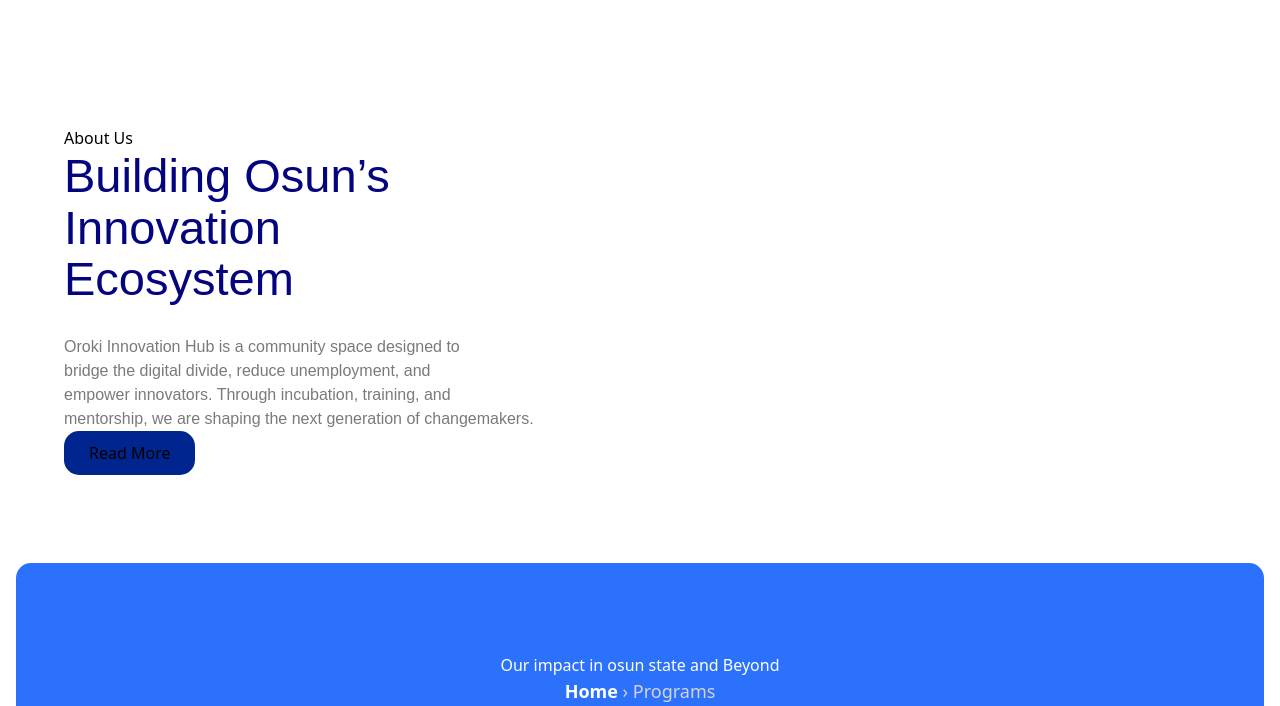
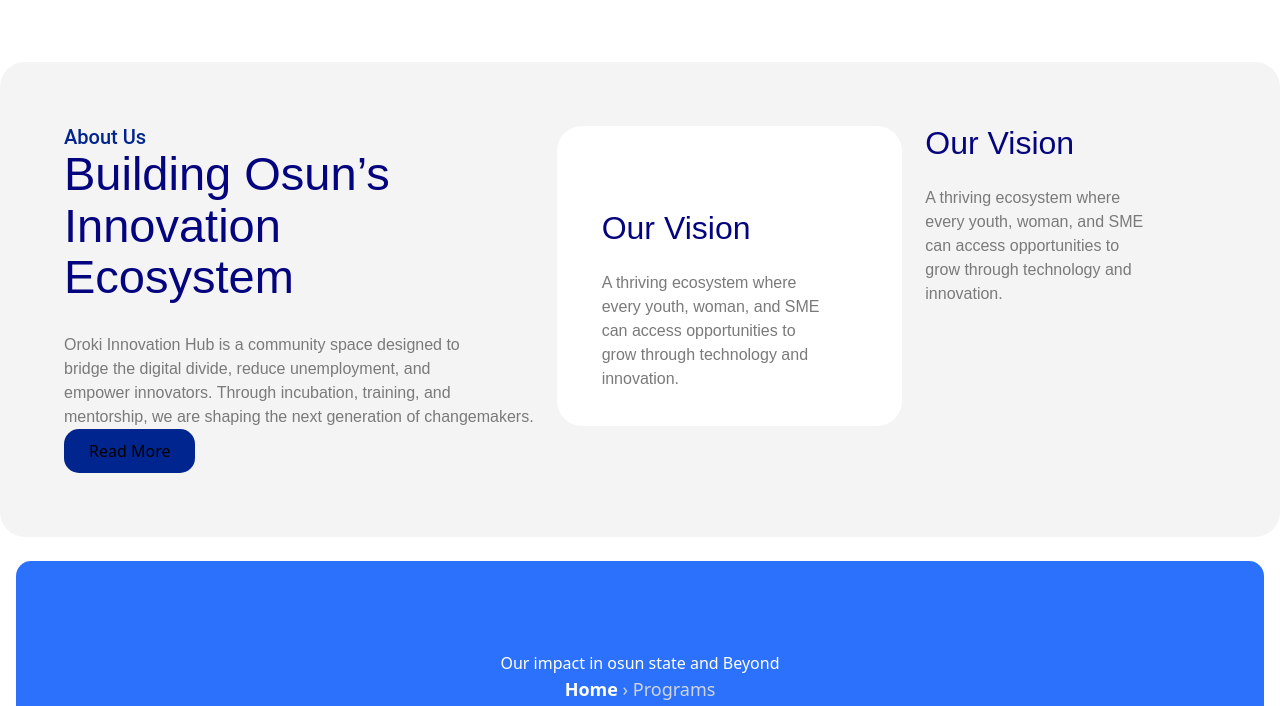
Before and after one commit to Abdulqadir456782/Oroki-hub-project-1, a plain HTML site: page Home/index.html in a window 1280 px wide. Shown: the part 134-840 px from the top of the page. Drawn offline with nearby package versions, Linux system fonts and the light colour scheme.

Commit message:
added the vision and mission section to the homepage

```diff
--- a/Home/index.html
+++ b/Home/index.html
@@ -101,7 +101,7 @@
 <section>
   <div class="flex-about-container">
     <div class="flex-about-container-1">
-      <h3>About Us</h3>
+      <h3 class="abtint">About Us</h3>
       <h2 class="inno">Building Osun’s
         <br> Innovation
         <br> Ecosystem</h2>
@@ -111,8 +111,22 @@
             mentorship, we are shaping the next generation of changemakers.</p>
             <a href="https://orokihub.com.ng/about" class="read"><button class="rdmr">Read More</button></a>
     </div>
-    <div class="flex-about-container-2"></div>
-    <div class="flex-about-container-3"></div>
+    <div class="flex-about-container-2">
+      <h3 class="vision">Our Vision</h3>
+      <p class="vsnit">A thriving ecosystem where<br>
+        every youth, woman, and SME<br>
+        can access opportunities to<br>
+        grow through technology and<br>
+        innovation.</p>
+    </div>
+    <div class="flex-about-container-3">
+      <h3 class="vision">Our Vision</h3>
+      <p class="vsnit">A thriving ecosystem where<br>
+        every youth, woman, and SME<br>
+        can access opportunities to<br>
+        grow through technology and<br>
+        innovation.</p>
+    </div>
   </div>
 </section>
 <section style="background-color: rgb(43,113,252); border-radius: 15px; padding-bottom: 4%;" class="bg-blue-600 text-white text-center py-10 rounded-3xl mx-4 mt-6">
@@ -124,8 +138,6 @@
     </p>
 <h4 class="ola" class="mb-6 text-lg font-normal text-gray-500 lg:text-xl sm:px-16 xl:px-48 dark:text-gray-400" style="text-align: center;">At   Oroki Innovation Hub, impact is not just about numbers — it’s about transformed lives, empowered communities, and thriving businesses. Here’s how we are shaping the future through technology, innovation, and collaboration.</h4>
 </section>
- <!-- Include this script tag or install `@tailwindplus/elements` via npm: -->
-<!-- <script src="https://cdn.jsdelivr.net/npm/@tailwindplus/elements@1" type="module"></script> -->
 <div class="flex flex-col md:flex-row gap-4 p-4">
   <div class="flex-1 bg-[#001D81] text-white p-6 rounded-lg shadow-lg flex flex-col justify-center items-center text-center">
     <div class="text-5xl font-bold mb-2">8,250+</div>
--- a/Home/style.css
+++ b/Home/style.css
@@ -11,6 +11,8 @@
     padding: 5%;
     gap: 2%;
     margin-top: 5%;
+    background-color: rgb(244,244,244);
+    border-radius: 25px;
 }
 .inno{
     font-family: Poppins, sans-serif;
@@ -27,6 +29,13 @@
     color: rgb(122, 122, 122);
     padding-top: 30px;
 }
+.abtint{
+    font-family: Roboto, sans-serif;
+    font-size: 20px;
+    font-weight: 500;
+    line-height: 22px;
+    color: rgb(0, 37, 142);
+}
 .rdmr{
     background-color: rgb(0,37,142);
     border-radius: 15px;
@@ -35,3 +44,26 @@
     padding-left: 25px;
     padding-right: 25px;
 }
+.flex-about-container-2{
+    padding-top: 85px;
+    padding-left: 45px;
+    background-color: white;
+    border-radius: 25px;
+    width: 30%;
+    height: 300px;
+}
+.vision{
+    font-family: Poppins, sans-serif;
+    font-size: 32px;
+    font-weight: 500;
+    line-height: 35.2px;
+    color: rgb(5, 4, 127);
+}
+.vsnit{
+    font-family: Poppins, sans-serif;
+    font-size: 16px;
+    font-weight: 400;
+    line-height: 24px;
+    color: rgb(122, 122, 122);
+    padding-top: 25px;
+}
```
